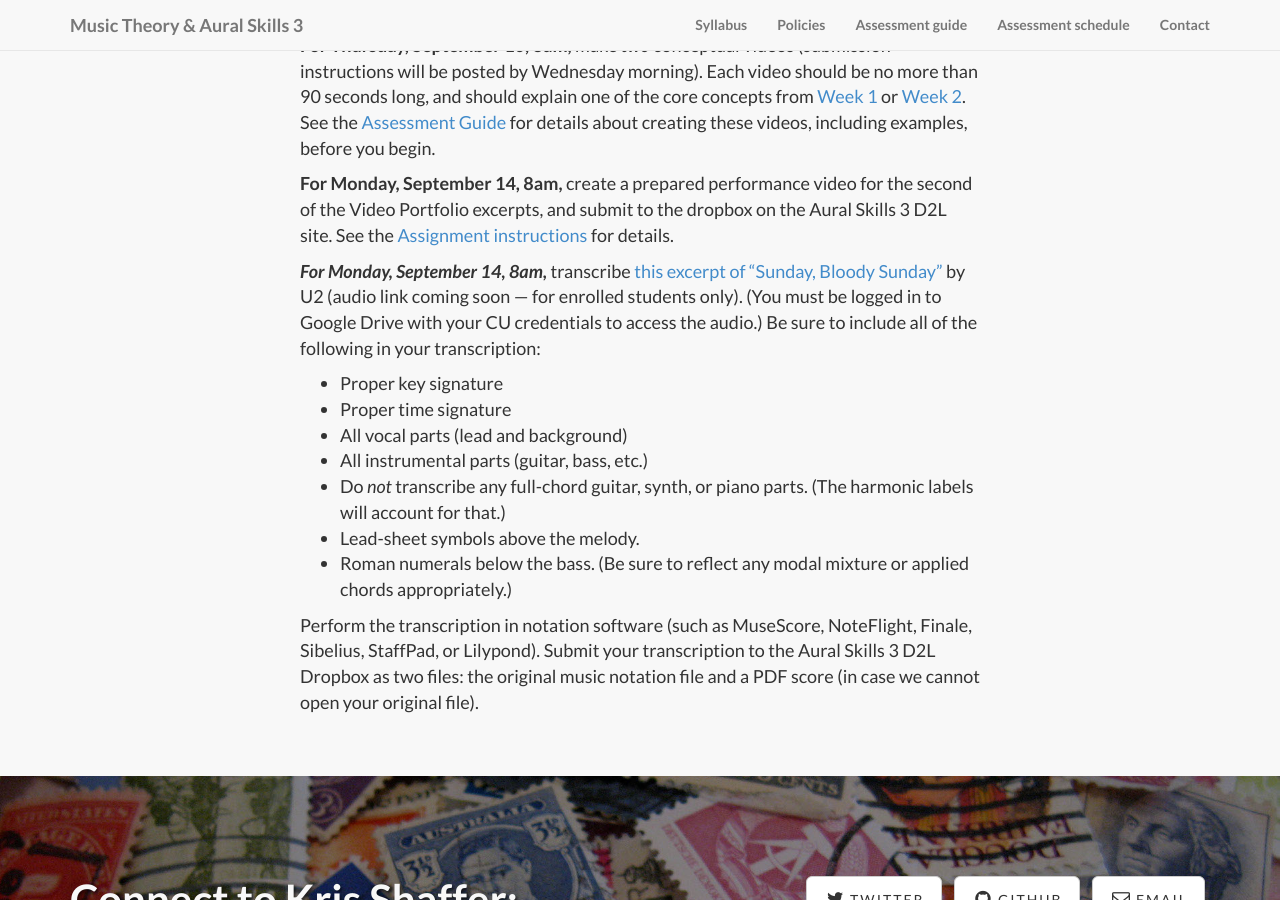
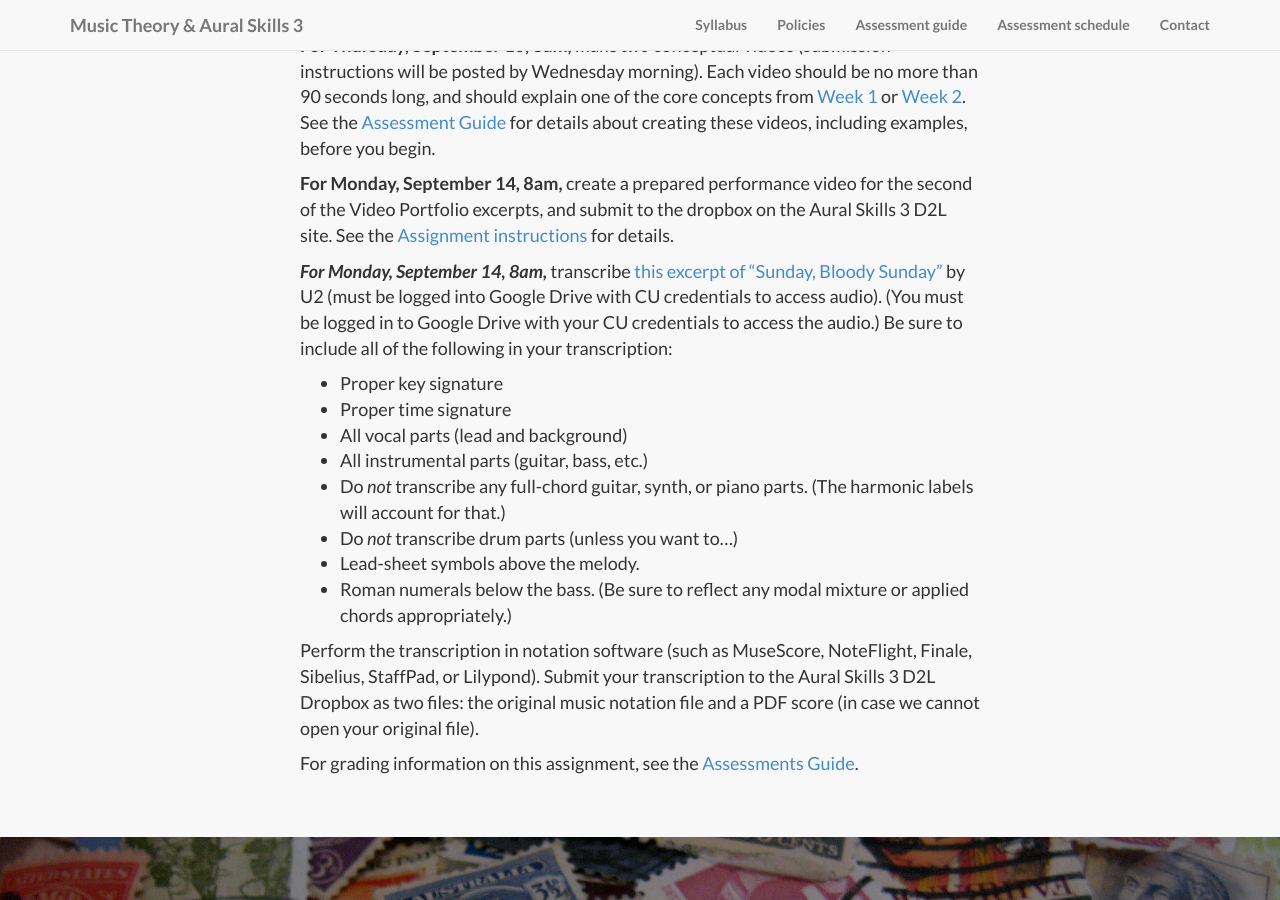
Before and after one commit to kshaffer/theory3, a Jekyll site: the page built from week3.md, in a window 1280 px wide and 900 px high, scrolled down 1658 px. Built offline with Jekyll 4.4.1, drawn with Linux system fonts in a browser that asks for light colours; nearby versions of some CDN libraries; library files that are not in the unit come from our copies.

Commit message:
Week 3 details

```diff
--- a/week3.md
+++ b/week3.md
@@ -38,14 +38,17 @@ In this unit, we will follow-up on, and practice applying core concepts from [We
 
 **For Monday, September 14, 8am,** create a prepared performance video for the second of the Video Portfolio excerpts, and submit to the dropbox on the Aural Skills 3 D2L site. See the [Assignment instructions](/popRockVideoPortfolio/) for details.
 
-***For Monday, September 14, 8am,*** transcribe [this excerpt of "Sunday, Bloody Sunday"]() by U2 (audio link coming soon — for enrolled students only). (You must be logged in to Google Drive with your CU credentials to access the audio.) Be sure to include all of the following in your transcription:
+***For Monday, September 14, 8am,*** transcribe [this excerpt of "Sunday, Bloody Sunday"](https://drive.google.com/open?id=0B9o4hmKNoi6cfkFiTkNLMnNkQmVaNjFVZXloaGpFb3JGdDlmaXZMaTBfWDJSQnFQbFNNTEU) by U2 (must be logged into Google Drive with CU credentials to access audio). (You must be logged in to Google Drive with your CU credentials to access the audio.) Be sure to include all of the following in your transcription:
 
 - Proper key signature
 - Proper time signature
 - All vocal parts (lead and background)
 - All instrumental parts (guitar, bass, etc.)
 - Do *not* transcribe any full-chord guitar, synth, or piano parts. (The harmonic labels will account for that.)
+- Do *not* transcribe drum parts (unless you want to...)
 - Lead-sheet symbols above the melody.
 - Roman numerals below the bass. (Be sure to reflect any modal mixture or applied chords appropriately.)
 
 Perform the transcription in notation software (such as MuseScore, NoteFlight, Finale, Sibelius, StaffPad, or Lilypond). Submit your transcription to the Aural Skills 3 D2L Dropbox as two files: the original music notation file and a PDF score (in case we cannot open your original file).
+
+For grading information on this assignment, see the [Assessments Guide](/assessments/).
```
